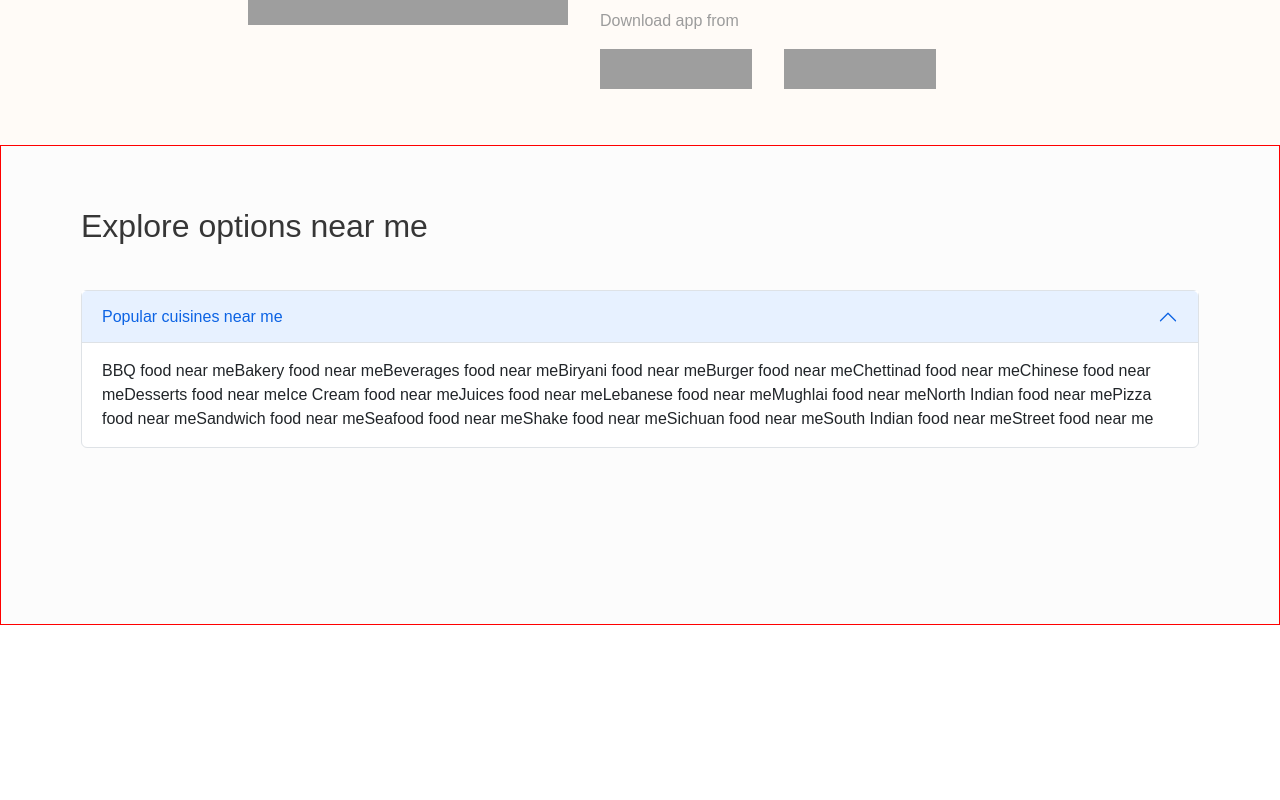
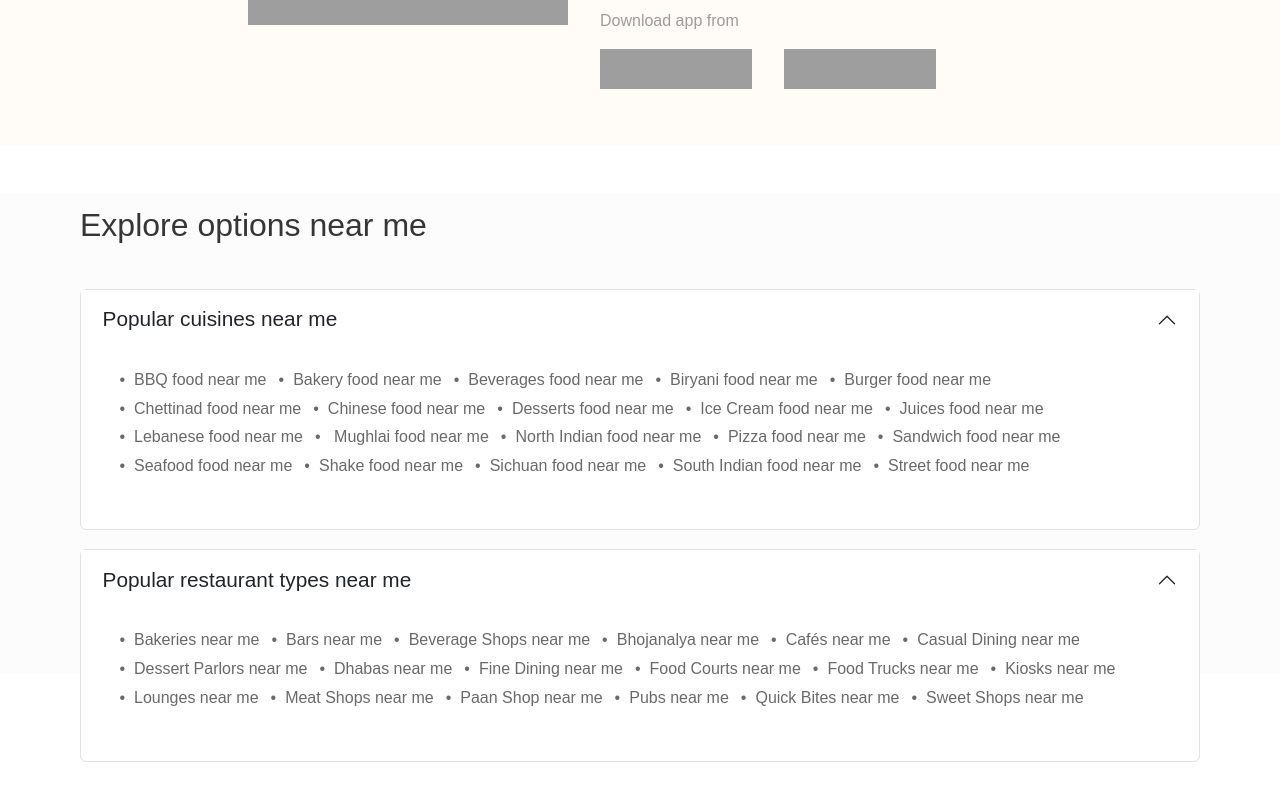
Before and after one commit to RithikaKanagaraj/zomatoClone, a React (Vite) app: page / in a window 1280 px wide. Shown: the part 4950-5750 px from the top of the page. Before the commit the page ends 5575 px from the top, so only its background shows below. Built offline with nearby package versions, Linux system fonts and the light colour scheme; grey boxes are pictures that could not be loaded.

Commit message:
HomePage  updated

```diff
--- a/src/Components/HomePage/Explore/Explore.css
+++ b/src/Components/HomePage/Explore/Explore.css
@@ -2,7 +2,6 @@
     background: rgb(252, 252, 252);
     width: 100%;
     height: 30rem;
-    border: 1px solid red;
 }
 .explore-content{
     margin: 3rem 5rem;
@@ -18,4 +17,61 @@
 .accordion-header {
     background-color: white;
     color: #000;
+    padding: .1rem;
+    font-size: 20px;
+    color: rgb(28, 28, 28);
   }
+.accordion-button {
+  position: relative;
+  display: flex;
+  align-items: center;
+  width: 100%;
+  padding: var(--bs-accordion-btn-padding-y) var(--bs-accordion-btn-padding-x);
+  font-size: 1.3rem;
+  color: var(--bs-accordion-btn-color);
+  text-align: left;
+  background-color: var(--bs-accordion-btn-bg);
+  border: 0;
+  overflow-anchor: none;
+  transition: var(--bs-accordion-transition);
+}
+.accordion-button:not(.collapsed) {
+    border-radius: 0rem;
+    color: var(--bs-body-color);
+    background-color: var(--bs-body-bg);
+    box-shadow: none;
+}
+.accordion-button:not(.collapsed)::after {
+    transform: var(--bs-accordion-btn-icon-transform);
+    background-image: var(--bs-accordion-btn-icon);
+}
+.accordion-button:focus {
+    z-index: 3;
+    border-color:none;
+    outline: 0;
+    box-shadow: none;
+}
+.accordion-content{
+    color: rgb(105, 105, 105);
+
+    padding: 1rem 2.4rem 2rem;
+    max-height: 1000rem;
+    pointer-events: auto;
+    opacity: 1;
+    transition: max-height 0.25s ease-in-out 0s, opacity 0.5s linear 0.25s;
+}
+.bullet-list {
+    list-style-type: none;
+    padding: 0;
+    display: flex;
+    flex-wrap: wrap;
+    line-height: 1.8rem;
+  }
+
+  .bullet-list-item {
+    margin-right: 12px;
+  }
+
+  .bullet {
+    margin-right: 9px;
+  }
--- a/src/Components/HomePage/Explore/Explore.jsx
+++ b/src/Components/HomePage/Explore/Explore.jsx
@@ -4,23 +4,81 @@ import Accordion from 'react-bootstrap/Accordion';
 
 function Explore() {
     const explores=[{
-        name:""
-    }]
+        name:"Popular cuisines near me",
+        list:[
+            "BBQ food near me",
+            "Bakery food near me",
+            "Beverages food near me",
+            "Biryani food near me",
+            "Burger food near me",
+            "Chettinad food near me",
+            "Chinese food near me",
+            "Desserts food near me",
+            "Ice Cream food near me",
+            "Juices food near me",
+            "Lebanese food near me",
+            " Mughlai food near me",
+            "North Indian food near me",
+            "Pizza food near me",
+            "Sandwich food near me",
+            "Seafood food near me",
+            "Shake food near me",
+            "Sichuan food near me",
+            "South Indian food near me",
+            "Street food near me"
+        ]
+    },{
+        name:"Popular restaurant types near me",
+        list:[
+            "Bakeries near me",
+            "Bars near me",
+            "Beverage Shops near me",
+            "Bhojanalya near me",
+            "Cafés near me",
+            "Casual Dining near me",
+            "Dessert Parlors near me",
+            "Dhabas near me",
+            "Fine Dining near me",
+            "Food Courts near me",
+            "Food Trucks near me",
+            "Kiosks near me",
+            "Lounges near me",
+            "Meat Shops near me",
+            "Paan Shop near me",
+            "Pubs near me",
+            "Quick Bites near me",
+            "Sweet Shops near me"
+        ]
+    }
+]
   return (
     <div className='explore'>
         <div className='explore-content'>
             <p className='explore-heading'>Explore options near me</p>
 
+            {
+                explores.map((item,index)=>{
+                    return(
+
                         <div className="cards-grid" >
-                <Accordion >
+                            <Accordion style={{ marginBottom:"1.2rem"}}>
                                 <Accordion.Item >
-                        <Accordion.Header className='accordion-header'>Popular cuisines near me</Accordion.Header>
-                        <Accordion.Body>
-                        BBQ food near meBakery food near meBeverages food near meBiryani food near meBurger food near meChettinad food near meChinese food near meDesserts food near meIce Cream food near meJuices food near meLebanese food near meMughlai food near meNorth Indian food near mePizza food near meSandwich food near meSeafood food near meShake food near meSichuan food near meSouth Indian food near meStreet food near me
+                                    <Accordion.Header className='accordion-header'>{item.name}</Accordion.Header>
+                                    <Accordion.Body className='accordion-content'>
+                                    <ul className="bullet-list">
+                                        {item.list.map((listItem, listIndex) => (
+                                        <li key={listIndex} className="bullet-list-item">
+                                            <span className="bullet">&#8226;</span>
+                                                {listItem}</li>
+                                        ))}
+                                    </ul>
                                     </Accordion.Body>
                                 </Accordion.Item>
                                 </Accordion>
                         </div>
+                    )
+                })
+            }
 
 
         </div>
```
Lines whose indentation alone changed are shown as unchanged.
